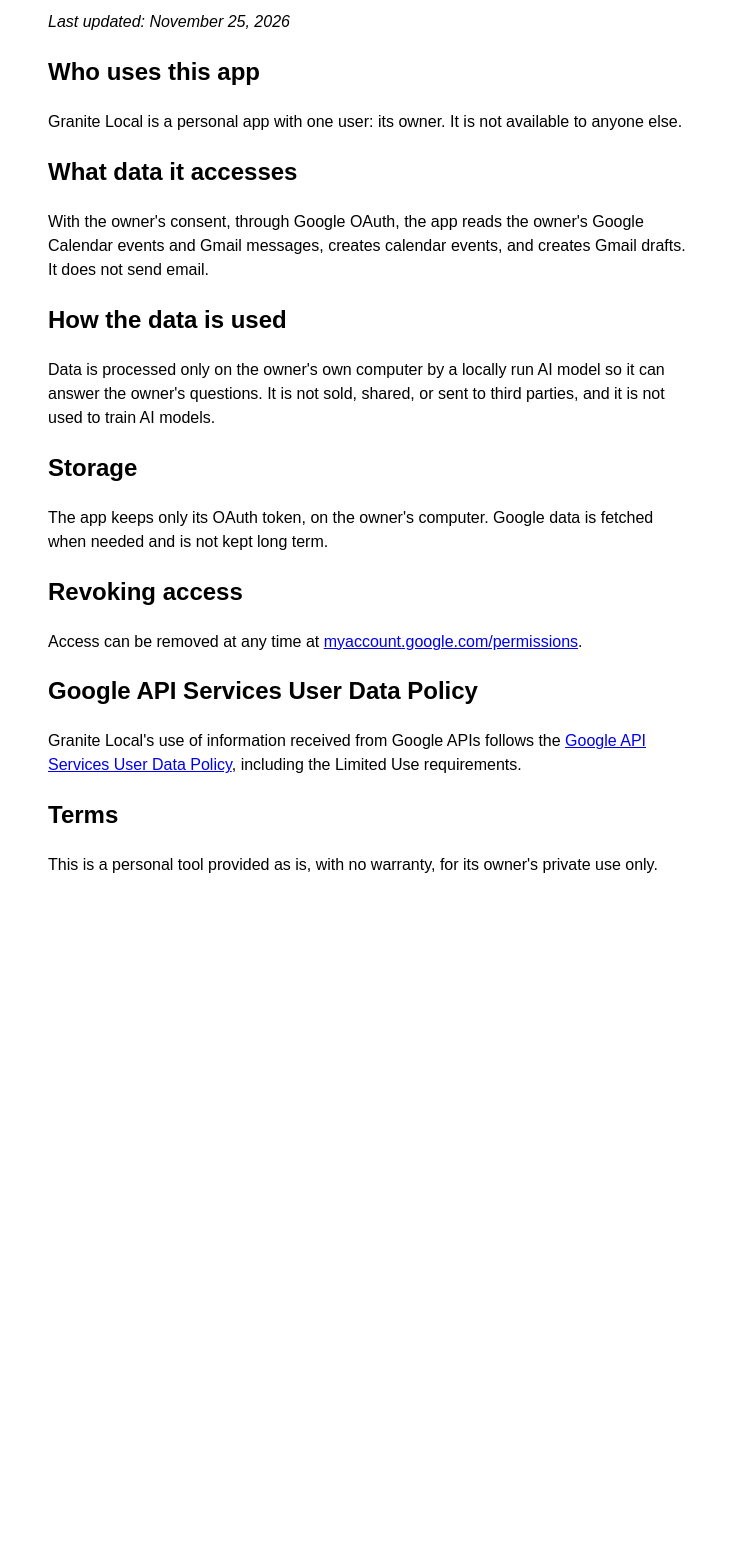
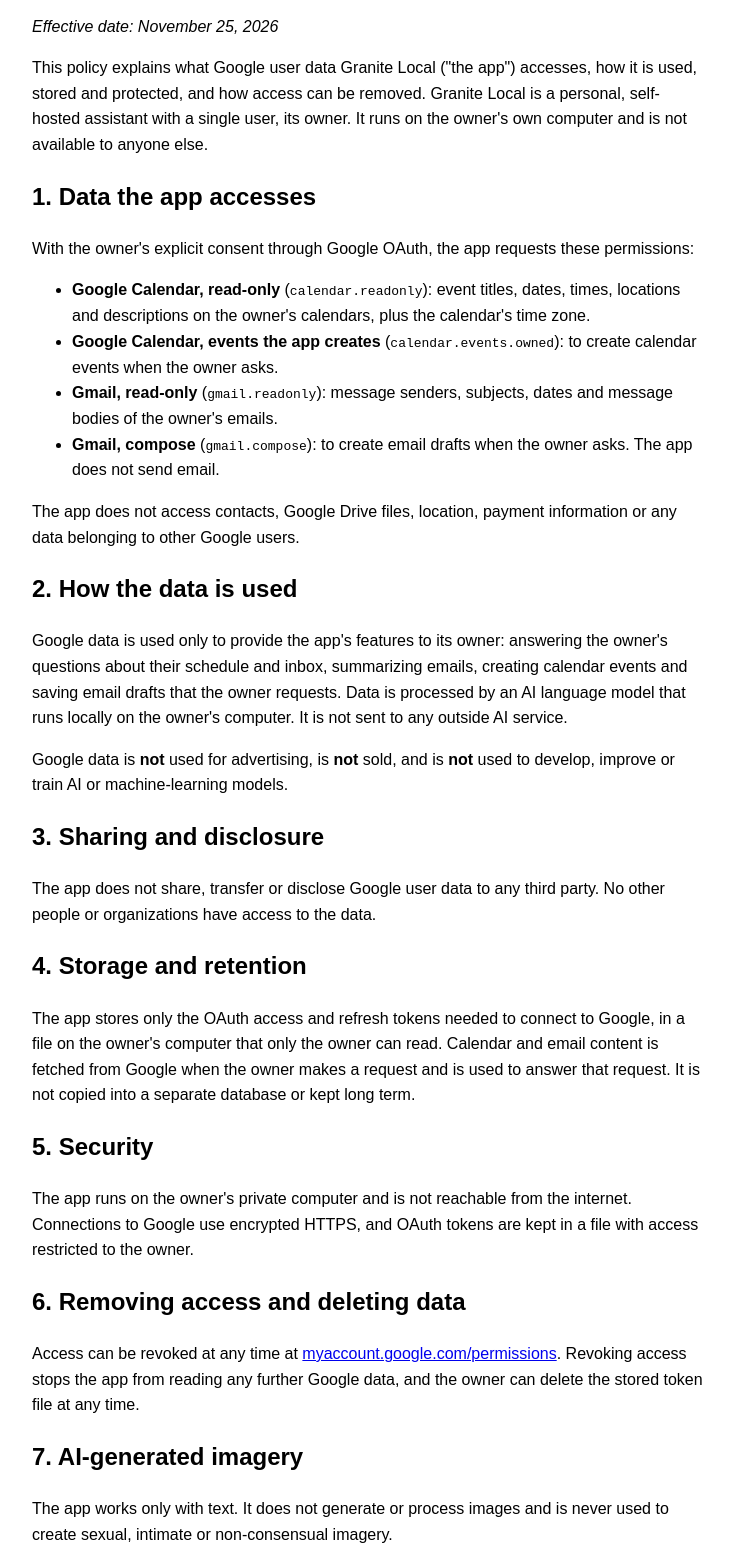
Before and after one commit to Ajarico/Ajarico.github.io, a plain HTML site: page privacy.html in a window 1280 px wide. Shown: the part 107-1671 px from the top of the page, without its empty margins (272-1005 px from the left). Before the commit the page ends 1032 px from the top, so only its background shows below. Drawn offline with Linux system fonts and the light colour scheme.

Commit message:
Expand home page and privacy policy for Google branding review
Co-Authored-By: Claude Opus 5.5 <noreply@anthropic.com>

```diff
--- a/privacy.html
+++ b/privacy.html
@@ -1,21 +1,49 @@
 <!doctype html>
 <html lang="en"><head><meta charset="utf-8"><meta name="viewport" content="width=device-width,initial-scale=1">
-<title>Granite Local: Privacy policy and terms</title></head>
-<body style="font-family:sans-serif;max-width:40rem;margin:3rem auto;padding:0 1rem;line-height:1.5">
-<h1>Privacy policy and terms</h1>
-<p><em>Last updated: November 25, 2026</em></p>
-<h2>Who uses this app</h2>
-<p>Granite Local is a personal app with one user: its owner. It is not available to anyone else.</p>
-<h2>What data it accesses</h2>
-<p>With the owner's consent, through Google OAuth, the app reads the owner's Google Calendar events and Gmail messages, creates calendar events, and creates Gmail drafts. It does not send email.</p>
-<h2>How the data is used</h2>
-<p>Data is processed only on the owner's own computer by a locally run AI model so it can answer the owner's questions. It is not sold, shared, or sent to third parties, and it is not used to train AI models.</p>
-<h2>Storage</h2>
-<p>The app keeps only its OAuth token, on the owner's computer. Google data is fetched when needed and is not kept long term.</p>
-<h2>Revoking access</h2>
-<p>Access can be removed at any time at <a href="https://myaccount.google.com/permissions">myaccount.google.com/permissions</a>.</p>
-<h2>Google API Services User Data Policy</h2>
-<p>Granite Local's use of information received from Google APIs follows the <a href="https://developers.google.com/terms/api-services-user-data-policy">Google API Services User Data Policy</a>, including the Limited Use requirements.</p>
-<h2>Terms</h2>
-<p>This is a personal tool provided as is, with no warranty, for its owner's private use only.</p>
+<title>Granite Local: Privacy policy and terms of service</title></head>
+<body style="font-family:sans-serif;max-width:42rem;margin:3rem auto;padding:0 1rem;line-height:1.6">
+<h1>Granite Local privacy policy</h1>
+<p><em>Effective date: November 25, 2026</em></p>
+<p>This policy explains what Google user data Granite Local ("the app") accesses, how it is used, stored and protected, and how access can be removed. Granite Local is a personal, self-hosted assistant with a single user, its owner. It runs on the owner's own computer and is not available to anyone else.</p>
+
+<h2>1. Data the app accesses</h2>
+<p>With the owner's explicit consent through Google OAuth, the app requests these permissions:</p>
+<ul>
+<li><strong>Google Calendar, read-only</strong> (<code>calendar.readonly</code>): event titles, dates, times, locations and descriptions on the owner's calendars, plus the calendar's time zone.</li>
+<li><strong>Google Calendar, events the app creates</strong> (<code>calendar.events.owned</code>): to create calendar events when the owner asks.</li>
+<li><strong>Gmail, read-only</strong> (<code>gmail.readonly</code>): message senders, subjects, dates and message bodies of the owner's emails.</li>
+<li><strong>Gmail, compose</strong> (<code>gmail.compose</code>): to create email drafts when the owner asks. The app does not send email.</li>
+</ul>
+<p>The app does not access contacts, Google Drive files, location, payment information or any data belonging to other Google users.</p>
+
+<h2>2. How the data is used</h2>
+<p>Google data is used only to provide the app's features to its owner: answering the owner's questions about their schedule and inbox, summarizing emails, creating calendar events and saving email drafts that the owner requests. Data is processed by an AI language model that runs locally on the owner's computer. It is not sent to any outside AI service.</p>
+<p>Google data is <strong>not</strong> used for advertising, is <strong>not</strong> sold, and is <strong>not</strong> used to develop, improve or train AI or machine-learning models.</p>
+
+<h2>3. Sharing and disclosure</h2>
+<p>The app does not share, transfer or disclose Google user data to any third party. No other people or organizations have access to the data.</p>
+
+<h2>4. Storage and retention</h2>
+<p>The app stores only the OAuth access and refresh tokens needed to connect to Google, in a file on the owner's computer that only the owner can read. Calendar and email content is fetched from Google when the owner makes a request and is used to answer that request. It is not copied into a separate database or kept long term.</p>
+
+<h2>5. Security</h2>
+<p>The app runs on the owner's private computer and is not reachable from the internet. Connections to Google use encrypted HTTPS, and OAuth tokens are kept in a file with access restricted to the owner.</p>
+
+<h2>6. Removing access and deleting data</h2>
+<p>Access can be revoked at any time at <a href="https://myaccount.google.com/permissions">myaccount.google.com/permissions</a>. Revoking access stops the app from reading any further Google data, and the owner can delete the stored token file at any time.</p>
+
+<h2>7. AI-generated imagery</h2>
+<p>The app works only with text. It does not generate or process images and is never used to create sexual, intimate or non-consensual imagery.</p>
+
+<h2>8. Google API Services User Data Policy</h2>
+<p>Granite Local's use and transfer of information received from Google APIs adheres to the <a href="https://developers.google.com/terms/api-services-user-data-policy">Google API Services User Data Policy</a>, including the Limited Use requirements.</p>
+
+<h2>9. Changes to this policy</h2>
+<p>If this policy changes, the updated version will be posted on this page with a new effective date.</p>
+
+<h2>10. Contact</h2>
+<p>Questions about this policy can be sent to the app's owner through <a href="https://github.com/Ajarico">github.com/Ajarico</a>.</p>
+
+<h1 id="terms">Terms of service</h1>
+<p>Granite Local is a personal tool for its owner's private use only. It is provided as is, without warranty of any kind. It must not be used for any unlawful purpose or in any way that violates the Google APIs Terms of Service.</p>
 </body></html>
```
Also changed, not shown: index.html (+19 -5 lines).
